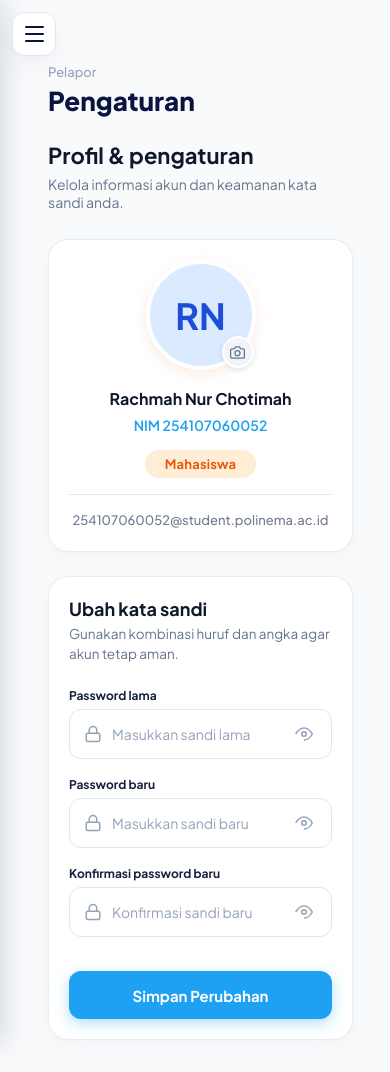
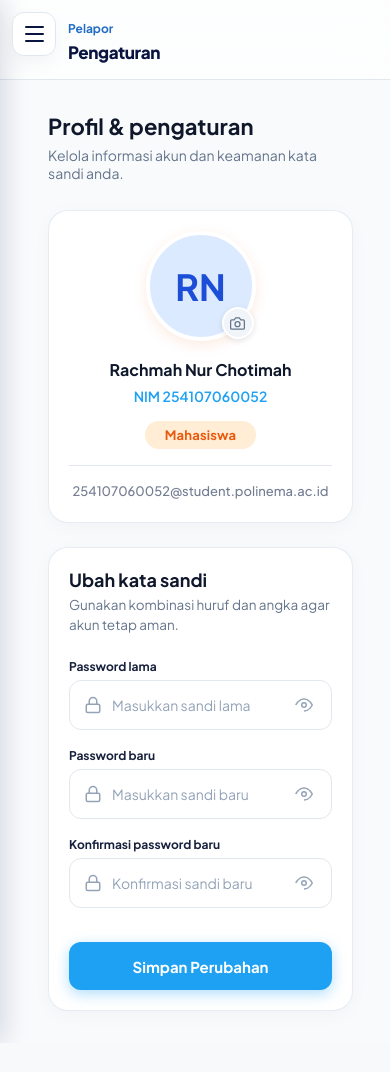
Before and after one commit to evanfern08/frontend-aduin, a PHP site: page /pengaturan.html in a window 390 px wide. After the commit the page ends 1041 px from the top, so only its background shows below. Run offline with PHP 8.4, Linux system fonts and the light colour scheme.

Commit message:
tolong modifkan prototype semua role ini yang diubah
fitur hamburger itu waktu dipencet garis 3 tolong dan muncul panel kiri nya berubah menjadi X / silang di bagian kanan tulisan Aduin Facility reporting
yang fitur pengaturan semua role itu saat digeser kebawah (auto layout) itu header nya yang bagian "(Role) Pengaturan"
konsistensi logo tiap role saat klik tiap fitur

```diff
--- a/assets/css/style.css
+++ b/assets/css/style.css
@@ -977,6 +977,22 @@ select.glass-input { cursor: pointer; }
   align-items: start;
 }
 
+.settings-main {
+  height: 100vh;
+  height: 100dvh;
+  min-height: 0;
+  background-color: #f8fafc;
+}
+
+.settings-page-header {
+  flex: 0 0 auto;
+}
+
+.settings-content {
+  width: 100%;
+  padding: 32px 48px;
+}
+
 /* Profil card */
 .profile-card-clean,
 .profile-card-content {
@@ -1311,6 +1327,24 @@ select.glass-input { cursor: pointer; }
     height: 2px;
     border-radius: 2px;
     background: currentColor;
+    transition: transform 0.2s ease, opacity 0.15s ease;
+  }
+
+  body.sidebar-open .sidebar-toggle {
+    left: min(224px, calc(88vw - 56px));
+    top: 20px;
+  }
+
+  body.sidebar-open .sidebar-toggle span:first-child {
+    transform: translateY(7px) rotate(45deg);
+  }
+
+  body.sidebar-open .sidebar-toggle span:nth-child(2) {
+    opacity: 0;
+  }
+
+  body.sidebar-open .sidebar-toggle span:last-child {
+    transform: translateY(-7px) rotate(-45deg);
   }
 
   .sidebar-backdrop {
--- a/assets/js/app.js
+++ b/assets/js/app.js
@@ -321,6 +321,13 @@ async function initPengaturanPage() {
     ROLE_URL_MAP[roleFromUrl] ||
     session?.role ||
     'Pelapor';
+  const dashboardLinks = {
+    Pelapor: 'pelapor/index.html',
+    Verifikator: 'verifikator/index.html',
+    Teknisi: 'teknisi/index.html',
+  };
+  const brandLink = document.querySelector('.sidebar-brand');
+  if (brandLink) brandLink.href = dashboardLinks[roleInternal] || dashboardLinks.Pelapor;
 
   // ---- LANGKAH 2: FETCH users.json ----
   let usersData = null;
--- a/login.html
+++ b/login.html
@@ -36,7 +36,7 @@
   </script>
 
   <!-- Local Custom Stylesheet Override -->
-  <link rel="stylesheet" href="css/style.css">
+  <link rel="stylesheet" href="assets/css/style.css">
 </head>
 <body class="min-h-screen bg-slate-50 text-slate-800 antialiased font-sans flex items-center justify-center p-4 sm:p-8 relative py-12 overflow-x-hidden">
 
@@ -207,6 +207,6 @@
   </main>
 
   <!-- Local Custom Script -->
-  <script src="js/app.js"></script>
+  <script src="assets/js/app.js"></script>
 </body>
 </html>
--- a/pelapor/index.html
+++ b/pelapor/index.html
@@ -25,10 +25,7 @@
 <span class="sidebar-brand-subtitle">Facility Reporting</span>
 </span>
 </a>
-<<<<<<< HEAD
 
-=======
->>>>>>> 925d65b88c5e12f10a1f1f71b15077cd59ad808e
 <nav class="sidebar-nav" aria-label="Menu utama">
       <a href="index.html" class="nav-link active" aria-current="page">
         <svg viewBox="0 0 24 24" fill="none" stroke="currentColor" stroke-width="2" stroke-linecap="round" stroke-linejoin="round" aria-hidden="true">
@@ -52,7 +49,7 @@
         </svg>
         <span>Daftar Laporan</span>
       </a>
-      <a href="../pengaturan.html" class="nav-link">
+      <a href="../pengaturan.html?role=pelapor" class="nav-link">
         <svg viewBox="0 0 24 24" fill="none" stroke="currentColor" stroke-width="2" stroke-linecap="round" stroke-linejoin="round" aria-hidden="true">
           <circle cx="12" cy="12" r="3"></circle>
           <path d="m19.4 15 .1.1a2 2 0 0 1-2.8 2.8l-.1-.1a2 2 0 0 0-3.4 1.4v.2a2 2 0 0 1-4 0v-.2a2 2 0 0 0-3.4-1.4l-.1.1a2 2 0 0 1-2.8-2.8l.1-.1a2 2 0 0 0-1.4-3.4h-.2a2 2 0 0 1 0-4h.2a2 2 0 0 0 1.4-3.4l-.1-.1a2 2 0 0 1 2.8-2.8l.1.1a2 2 0 0 0 3.4-1.4v-.2a2 2 0 0 1 4 0v.2a2 2 0 0 0 3.4 1.4l.1-.1a2 2 0 0 1 2.8 2.8l-.1.1a2 2 0 0 0 1.4 3.4h.2a2 2 0 0 1 0 4h-.2a2 2 0 0 0-1.4 3.4z"></path>
--- a/pelapor/laporan.html
+++ b/pelapor/laporan.html
@@ -26,7 +26,7 @@
           <a href="index.html" class="nav-link"><svg viewBox="0 0 24 24" fill="none" stroke="currentColor" stroke-width="2" stroke-linecap="round" stroke-linejoin="round" aria-hidden="true"><rect x="3" y="3" width="7" height="7"></rect><rect x="14" y="3" width="7" height="7"></rect><rect x="14" y="14" width="7" height="7"></rect><rect x="3" y="14" width="7" height="7"></rect></svg><span>Dashboard</span></a>
           <a href="laporan.html" class="nav-link active" aria-current="page"><span aria-hidden="true">＋</span><span>Buat Laporan</span></a>
           <a href="daftar_laporan.html" class="nav-link"><span aria-hidden="true">☷</span><span>Daftar Laporan</span></a>
-          <a href="../pengaturan.html" class="nav-link"><span aria-hidden="true">⚙</span><span>Pengaturan</span></a>
+          <a href="../pengaturan.html?role=pelapor" class="nav-link"><span aria-hidden="true">⚙</span><span>Pengaturan</span></a>
         </nav>
       </div>
       <div class="sidebar-bottom">
--- a/pengaturan.html
+++ b/pengaturan.html
@@ -17,7 +17,7 @@
         <a href="index.html" class="sidebar-brand">
           <div class="sidebar-brand-icon">
             <svg width="22" height="22" viewBox="0 0 24 24" fill="none" stroke="currentColor" stroke-width="2" stroke-linecap="round" stroke-linejoin="round">
-              <path d="M19 21V5a2 2 0 0 0-2-2H7a2 2 0 0 0-2 2v16m14 0h2m-2 0h-5m-9 0H3m2 0h5M9 7h1m-1 4h1m4-4h1m-1 4h1m-5 10v-5a1 1 0 0 1 1-1h2a1 1 0 0 1 1 1v5m-4 0h4"></path>
+              <path d="M3 21h18M5 21V7l7-4 7 4v14M9 21v-6h6v6M9 9h.01M15 9h.01"></path>
             </svg>
           </div>
           <div>
@@ -49,14 +49,15 @@
       </div>
     </aside>
 
-    <main class="main-content scroll-area" style="padding: 32px 48px; background-color: #f8fafc;">
-      <div style="margin-bottom: 24px;">
-        <div style="font-size: 13px; font-weight: 500; color: #94a3b8; margin-bottom: 4px;">
-          <span id="breadcrumbRole">–</span>
+    <main class="main-content scroll-area settings-main">
+      <header class="content-header settings-page-header">
+        <div>
+          <span class="header-breadcrumb"><strong id="breadcrumbRole">–</strong></span>
+          <h1 class="header-title">Pengaturan</h1>
         </div>
-        <h1 style="font-size: 26px; font-weight: 800; color: #091441; margin: 0;">Pengaturan</h1>
-      </div>
+      </header>
 
+      <div class="settings-content">
       <div style="margin-bottom: 28px;">
         <h2 style="font-size: 22px; font-weight: 700; color: #0f172a; margin: 0 0 6px 0;">Profil & pengaturan</h2>
         <p style="font-size: 14px; color: #64748b; margin: 0;">Kelola informasi akun dan keamanan kata sandi anda.</p>
@@ -148,6 +149,7 @@
           </form>
         </section>
       </div>
+      </div>
     </main>
   </div>
 
--- a/register.html
+++ b/register.html
@@ -38,7 +38,7 @@
   </script>
 
   <!-- Local Custom Stylesheet Override -->
-  <link rel="stylesheet" href="css/style.css">
+  <link rel="stylesheet" href="assets/css/style.css">
 </head>
 
 <body
@@ -213,7 +213,7 @@
   </main>
 
   <!-- Local Custom Script -->
-  <script src="js/app.js"></script>
+  <script src="assets/js/app.js"></script>
 </body>
 
 </html>
--- a/teknisi/daftar-tugas.html
+++ b/teknisi/daftar-tugas.html
@@ -41,7 +41,7 @@
             <i class="fa-solid fa-clipboard-list"></i>
             <span>Daftar Laporan</span>
           </a>
-          <a href="../pengaturan.html" class="nav-link">
+          <a href="../pengaturan.html?role=teknisi" class="nav-link">
             <i class="fa-solid fa-gear"></i>
             <span>Pengaturan</span>
           </a>
--- a/teknisi/index.html
+++ b/teknisi/index.html
@@ -41,7 +41,7 @@
             <i class="fa-solid fa-clipboard-list"></i>
             <span>Daftar Laporan</span>
           </a>
-          <a href="../pengaturan.html" class="nav-link">
+          <a href="../pengaturan.html?role=teknisi" class="nav-link">
             <i class="fa-solid fa-gear"></i>
             <span>Pengaturan</span>
           </a>
--- a/teknisi/riwayat.html
+++ b/teknisi/riwayat.html
@@ -41,7 +41,7 @@
             <i class="fa-solid fa-clipboard-list"></i>
             <span>Daftar Laporan</span>
           </a>
-          <a href="../pengaturan.html" class="nav-link">
+          <a href="../pengaturan.html?role=teknisi" class="nav-link">
             <i class="fa-solid fa-gear"></i>
             <span>Pengaturan</span>
           </a>
--- a/verifikator/index.html
+++ b/verifikator/index.html
@@ -22,7 +22,7 @@
         <a href="index.html" class="sidebar-brand">
           <div class="sidebar-brand-icon">
             <svg width="22" height="22" viewBox="0 0 24 24" fill="none" stroke="currentColor" stroke-width="2" stroke-linecap="round" stroke-linejoin="round">
-              <path d="M19 21V5a2 2 0 0 0-2-2H7a2 2 0 0 0-2 2v16m14 0h2m-2 0h-5m-9 0H3m2 0h5M9 7h1m-1 4h1m4-4h1m-1 4h1m-5 10v-5a1 1 0 0 1 1-1h2a1 1 0 0 1 1 1v5m-4 0h4"></path>
+              <path d="M3 21h18M5 21V7l7-4 7 4v14M9 21v-6h6v6M9 9h.01M15 9h.01"></path>
             </svg>
           </div>
           <div>
--- a/verifikator/kelola_teknisi.html
+++ b/verifikator/kelola_teknisi.html
@@ -24,7 +24,7 @@
                         <svg width="22" height="22" viewBox="0 0 24 24" fill="none" stroke="currentColor"
                             stroke-width="2" stroke-linecap="round" stroke-linejoin="round">
                             <path
-                                d="M19 21V5a2 2 0 0 0-2-2H7a2 2 0 0 0-2 2v16m14 0h2m-2 0h-5m-9 0H3m2 0h5M9 7h1m-1 4h1m4-4h1m-1 4h1m-5 10v-5a1 1 0 0 1 1-1h2a1 1 0 0 1 1 1v5m-4 0h4">
+                                d="M3 21h18M5 21V7l7-4 7 4v14M9 21v-6h6v6M9 9h.01M15 9h.01">
                             </path>
                         </svg>
                     </div>
--- a/verifikator/riwayat.html
+++ b/verifikator/riwayat.html
@@ -19,7 +19,7 @@
         <a href="index.html" class="sidebar-brand">
           <div class="sidebar-brand-icon">
             <svg width="22" height="22" viewBox="0 0 24 24" fill="none" stroke="currentColor" stroke-width="2" stroke-linecap="round" stroke-linejoin="round">
-              <path d="M19 21V5a2 2 0 0 0-2-2H7a2 2 0 0 0-2 2v16m14 0h2m-2 0h-5m-9 0H3m2 0h5M9 7h1m-1 4h1m4-4h1m-1 4h1m-5 10v-5a1 1 0 0 1 1-1h2a1 1 0 0 1 1 1v5m-4 0h4"></path>
+              <path d="M3 21h18M5 21V7l7-4 7 4v14M9 21v-6h6v6M9 9h.01M15 9h.01"></path>
             </svg>
           </div>
           <div>
--- a/verifikator/statistik.html
+++ b/verifikator/statistik.html
@@ -24,7 +24,7 @@
             <svg width="22" height="22" viewBox="0 0 24 24" fill="none" stroke="currentColor" stroke-width="2"
               stroke-linecap="round" stroke-linejoin="round">
               <path
-                d="M19 21V5a2 2 0 0 0-2-2H7a2 2 0 0 0-2 2v16m14 0h2m-2 0h-5m-9 0H3m2 0h5M9 7h1m-1 4h1m4-4h1m-1 4h1m-5 10v-5a1 1 0 0 1 1-1h2a1 1 0 0 1 1 1v5m-4 0h4">
+                d="M3 21h18M5 21V7l7-4 7 4v14M9 21v-6h6v6M9 9h.01M15 9h.01">
               </path>
             </svg>
           </div>
```
Also changed, not shown: pelapor/daftar_laporan.html (+1 -7 lines).
